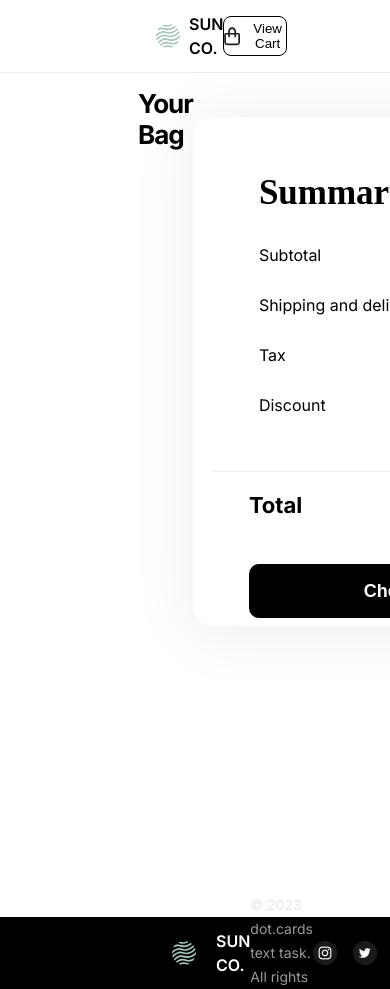
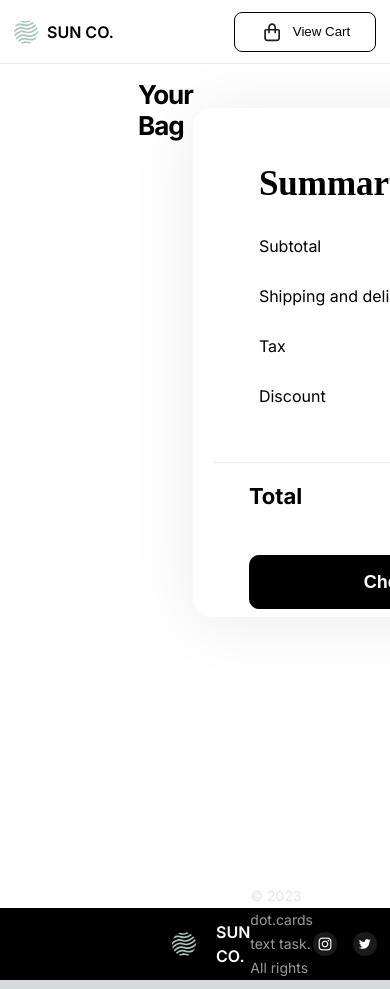
Before and after one commit to erenGuden/dotCards, a Next.js app in the folder dotcards/: page /cart in a window 390 px wide. Built offline with nearby package versions, Linux system fonts and the light colour scheme.

Commit message:
header part responsive design
- Applied responsive design to header part of the page.
- Refactored innerStyle and page.module.css

```diff
--- a/dotcards/app/page.module.css
+++ b/dotcards/app/page.module.css
@@ -5,7 +5,50 @@
   justify-content: space-between;
   align-items: center;
   min-height: 100vh;
+  height: 100%;
+  max-height: 614px;
+  width: 100%;
+  max-width: 1440px;
   padding: 12px 138px;
+}
+
+.header {
+  display: flex;
+  flex-direction: row;
+  justify-content: space-between;
+  align-items: center;
+  padding: 12px 162px;
+  position: sticky;
+  width: 100%;
+  height: 64px;
+  top: 0;
+  background: #fff;
+  z-index: 10;
+  border-bottom: 1px solid #e9ebee;
+  flex-shrink: 0;
+}
+
+.headerLogo {
+  color: black;
+  margin-left: 9px;
+  font-family: "Inter";
+  font-size: 16px;
+  font-style: normal;
+  font-weight: 600;
+  line-height: 24px;
+}
+
+.headerButton {
+  display: flex;
+  align-items: center;
+  justify-content: center;
+  background-color: white;
+  color: black;
+  border: 1px solid black;
+  cursor: pointer;
+  width: 142px;
+  height: 40px;
+  border-radius: 8px;
 }
 
 .productInfo {
@@ -131,22 +174,6 @@
   flex-shrink: 0;
   border-radius: 20px;
   background: lightgray 50% / cover no-repeat;
-}
-
-.header {
-  display: flex;
-  flex-direction: row;
-  justify-content: space-between;
-  align-items: center;
-  padding: 12px 138px;
-  border-bottom: 1px solid #dee0ea;
-  position: sticky;
-  width: 100%;
-  top: 0;
-  background: #fff;
-  z-index: 10;
-  border-bottom: 1px solid #e9ebee;
-  flex-shrink: 0;
 }
 
 .footer {
@@ -417,6 +444,24 @@
 
 /* Mobile */
 @media (max-width: 700px) {
+  .main {
+    display: flex;
+    flex-direction: column;
+    background-color: white;
+    justify-content: space-between;
+    align-items: center;
+    min-height: 100vh;
+    height: 100%;
+    max-height: 1204px;
+    width: 100%;
+    max-width: 390px;
+    padding: 12px 138px;
+  }
+
+  .header {
+    padding: 20px 14px;
+  }
+
   .content {
     padding: 4rem;
   }
--- a/dotcards/components/content.tsx
+++ b/dotcards/components/content.tsx
@@ -1,7 +1,7 @@
 import React, { FC } from "react";
 import styles from "../app/page.module.css";
 import Banner from "./banner";
-import ProductList from "./productList";
+import ProductList from "./ProductList";
 
 interface Props {}
 
--- a/dotcards/components/header.tsx
+++ b/dotcards/components/header.tsx
@@ -18,13 +18,14 @@ const Header: FC<Props> = (props: Props) => {
       <Link href={{ pathname: "/" }}>
         <div style={innerStyle.left}>
           <Image src={logo} width={24} height={24} alt="logo" />
-          <p style={innerStyle.header}>SUN CO.</p>
+          <p className={styles.headerLogo}>SUN CO.</p>
         </div>
       </Link>
       {/* right */}
       {cartList.length > 0 ? (
         <Link href={{ pathname: "/cart" }}>
-          <button style={innerStyle.button}>
+          {/* <button style={innerStyle.button}> */}
+          <button className={styles.headerButton}>
             <span style={innerStyle.span}>
               <Image src={cartIcon} width={24} height={24} alt="cart" />
               <p style={innerStyle.p}>View Cart</p>
@@ -35,7 +36,7 @@ const Header: FC<Props> = (props: Props) => {
       ) : (
         // if cart is empty, do not navigate
         <button
-          style={innerStyle.button}
+          className={styles.headerButton}
           onClick={() => {
             alert("Cart is empty");
           }}
@@ -51,18 +52,6 @@ const Header: FC<Props> = (props: Props) => {
 };
 
 const innerStyle = {
-  button: {
-    display: "flex",
-    alignItems: "center",
-    justifyContent: "center",
-    backgroundColor: "white",
-    color: "black",
-    border: "1px solid black",
-    cursor: "pointer",
-    width: 142,
-    height: 40,
-    borderRadius: 8,
-  },
   badge: {
     display: "flex",
     alignItems: "center",
@@ -73,19 +62,9 @@ const innerStyle = {
     height: 24,
     marginLeft: 9,
   },
-  header: {
-    color: "black",
-    marginLeft: 9,
-    fontFamily: "Inter",
-    fontSize: "16px",
-    fontStyle: "normal",
-    fontWeight: 600,
-    lineHeight: "24px",
-  },
   left: {
     display: "flex",
     alignItems: "center",
-    marginLeft: "18px",
   },
   span: {
     display: "flex",
```
